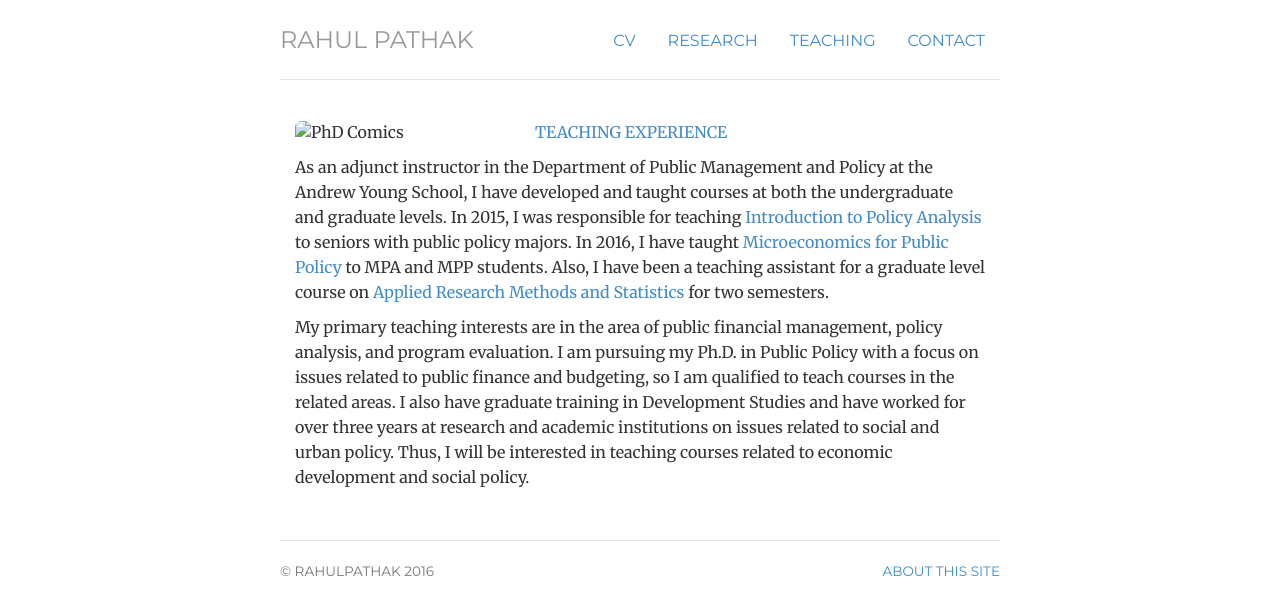
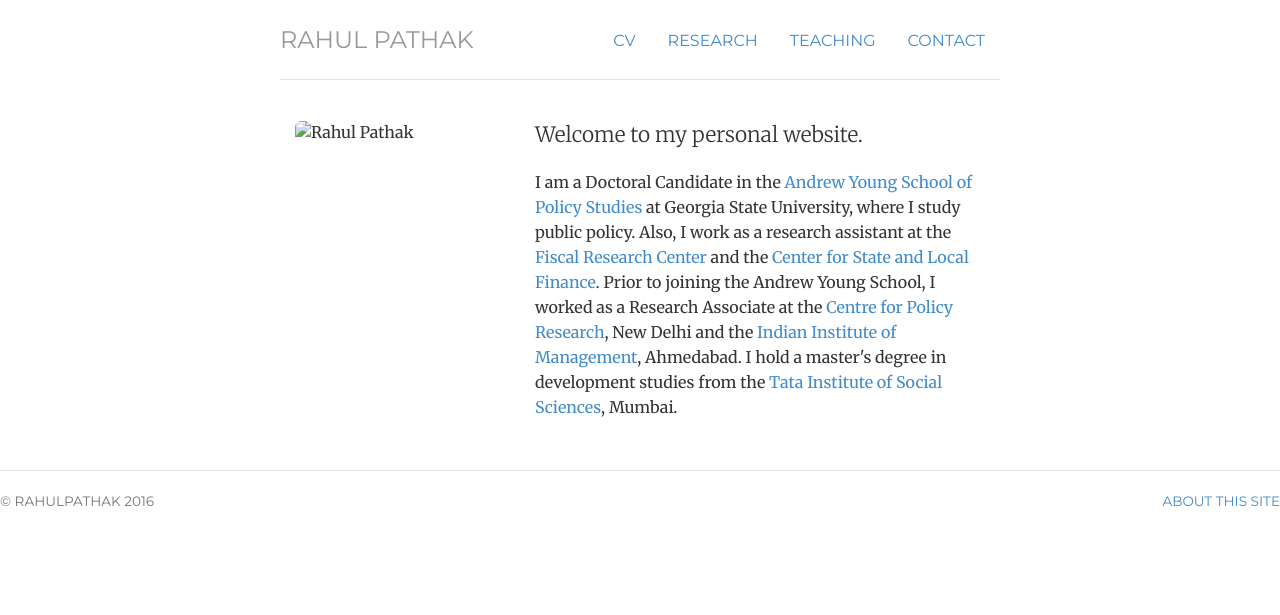
Before and after one commit to pathak-rahul/pathak-rahul.github.io, a Jekyll site: the page built from teaching/index.html, in a window 1280 px wide. Shown: the top 615 px of the page. Built offline with Jekyll 4.4.1, drawn with Linux system fonts in a browser that asks for light colours.

Commit message:
Update index.html

```diff
--- a/teaching/index.html
+++ b/teaching/index.html
@@ -5,15 +5,17 @@ title: teaching
 
 <div class="row marketing">
 	<div class="col-sm-4">
-	<img  class="img-rounded" alt="PhD Comics" src="img/prof.png">
+	<img  class="img-rounded" alt="Rahul Pathak" src="img/prof.png">
 	</div>
 	<div itemscope itemtype="http://data-vocabulary.org/Person" class="col-sm-8">
 
-<!-- <div class="jumbotron">
-<div class="row marketing">
-		<div class="col-sm-12"> -->
+	<p class="lead"> Welcome to my personal website.
 
-<p class="text-primary">TEACHING EXPERIENCE</p>
+	<p class-"lead"> I am a Doctoral Candidate in the <a href="http://aysps.gsu.edu/"> Andrew Young School of Policy Studies</a> at Georgia State University, where I study public policy. Also, I work as a research assistant at the <a href="http://frc.gsu.edu/"> Fiscal Research Center </a> and the <a href="http://cslf.gsu.edu/"> Center for State and Local Finance</a>. Prior to joining the Andrew Young School, I worked as a Research Associate at the <a href="http://www.cprindia.org/"> Centre for Policy Research</a>, New Delhi and the <a href="http://www.iimahd.ernet.in/"> Indian Institute of Management</a>, Ahmedabad. I hold a master's degree in development studies from the <a href="http://tiss.edu/"> Tata Institute of Social Sciences</a>, Mumbai. </p> </span>
+</p>
+	</div>
+
+<!--<p class="text-primary">TEACHING EXPERIENCE</p>
 	</div>
 	<div itemscope itemtype="http://data-vocabulary.org/Person" class="col-sm-12">
 <p class-"lead"> As an adjunct instructor in the Department of Public Management and Policy at the Andrew Young School, I have developed and taught courses at both the undergraduate and graduate levels. In 2015, I was responsible for teaching <a href="/files/4061.pdf"> Introduction to Policy Analysis</a> to seniors with public policy majors. In 2016, I have taught <a href="/files/8141.pdf"> Microeconomics for Public Policy</a>  to MPA and MPP students. Also, I have been a teaching assistant for a graduate level course on <a href="/files/8131.pdf"> Applied Research Methods and Statistics</a>  for two semesters.
```
